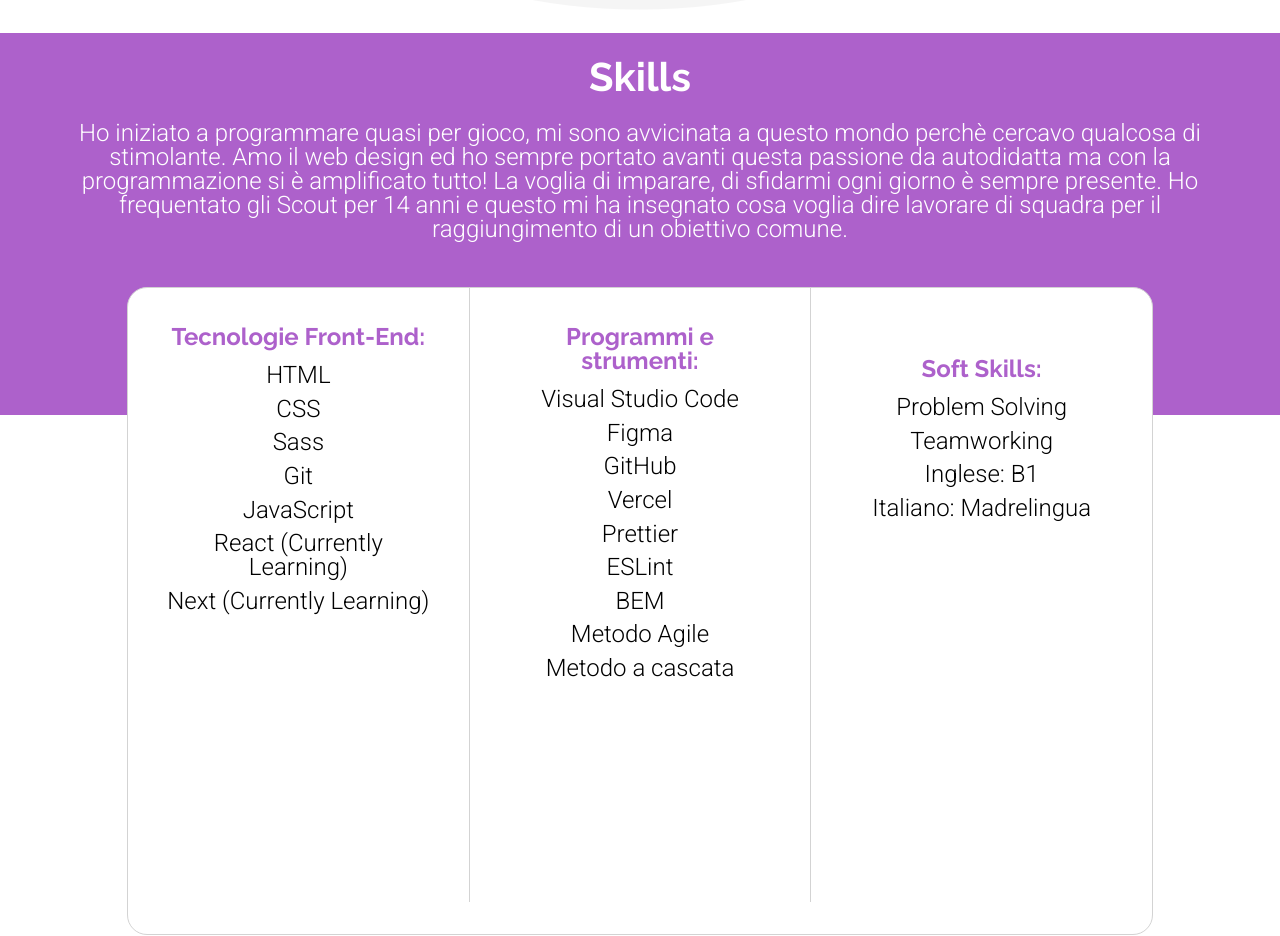
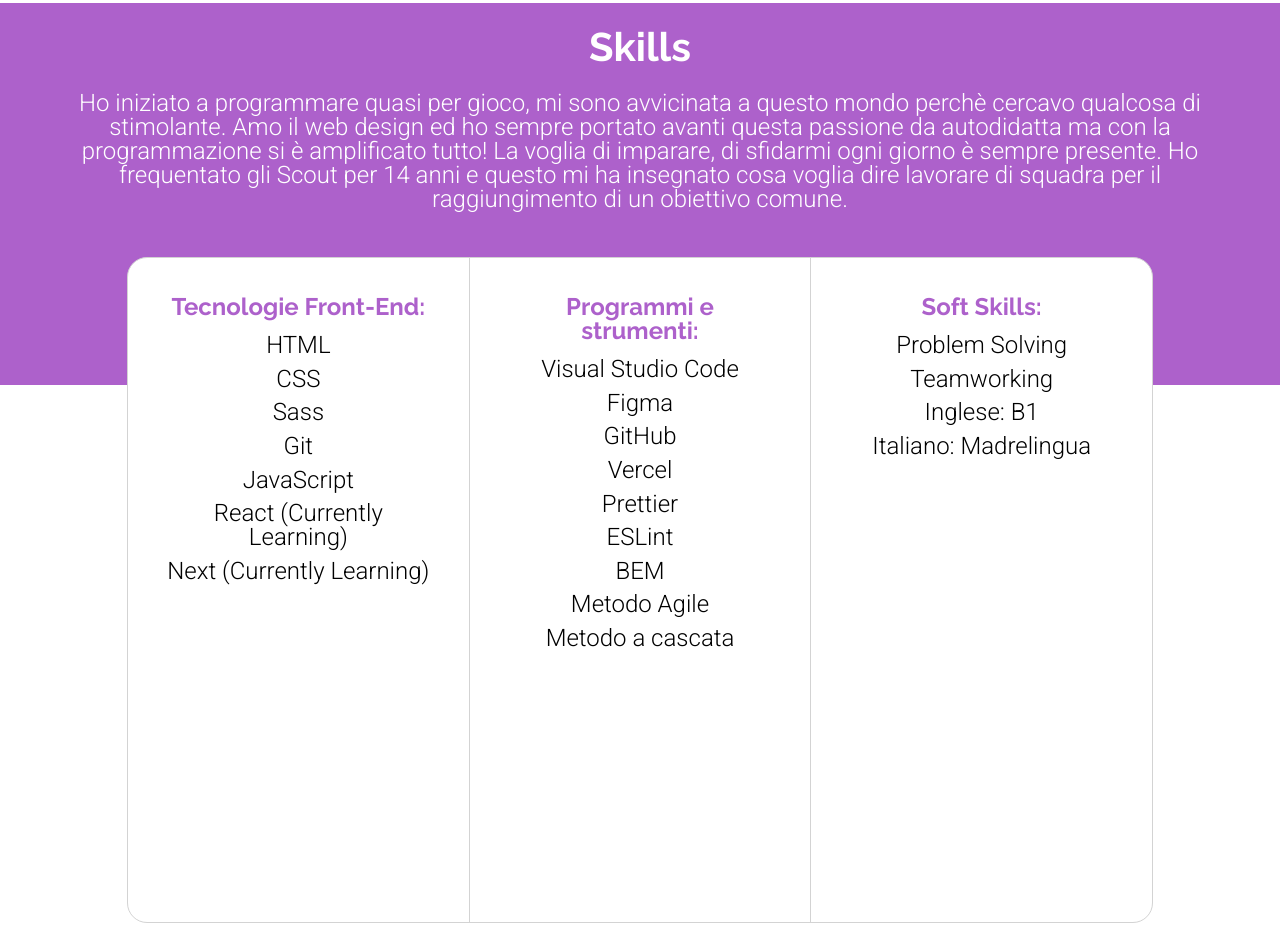
Before and after one commit to ValentinaUrzi/Portfolio, a website: page index.html in a window 1280 px wide. Shown: the part 1064-2000 px from the top of the page. Drawn offline with Linux system fonts and the light colour scheme.

Commit message:
Portfolio fix style

```diff
--- a/styles/style.css
+++ b/styles/style.css
@@ -252,10 +252,6 @@
   border-right: 0.01rem solid lightgray;
 }
 
-.other-skills{
-  margin-top: 2rem;
-}
-
 .work {
   text-align: center;
   margin-top: 1rem;
@@ -449,7 +445,7 @@
 
 @media screen and (max-width: 1340px) {
   .skills__box {
-    min-height: 550px;
+    min-height: 600px;
   }
 
   .hero {
@@ -600,7 +596,7 @@
   }
 }
 
-@media screen and (max-width: 700px) {
+@media screen and (max-width: 500px) {
   .wrapper {
     width: 100%;
     position: relative;
@@ -643,10 +639,14 @@
   }
 }
 
-@media screen and (max-width: 500px) {
+@media screen and (min-width: 320px) {
   .project-description {
     font-size: 12px;
     padding: 8px 16px;
+  }
+
+  .skills{
+    padding-bottom: 2rem;
   }
 
   .text {
```
